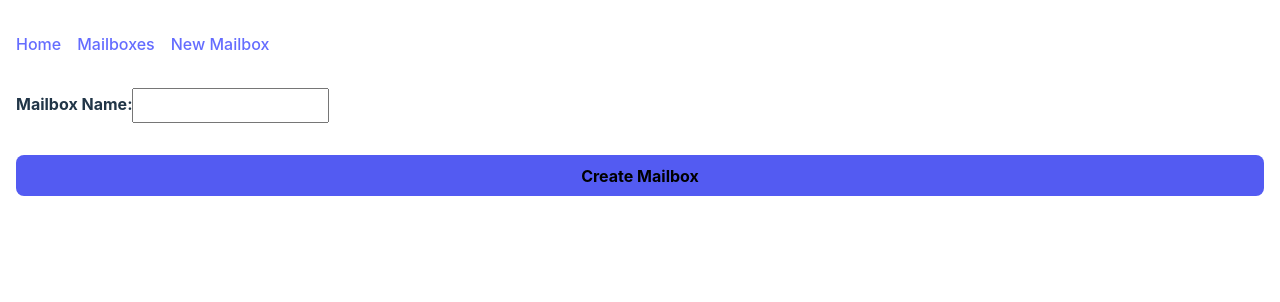
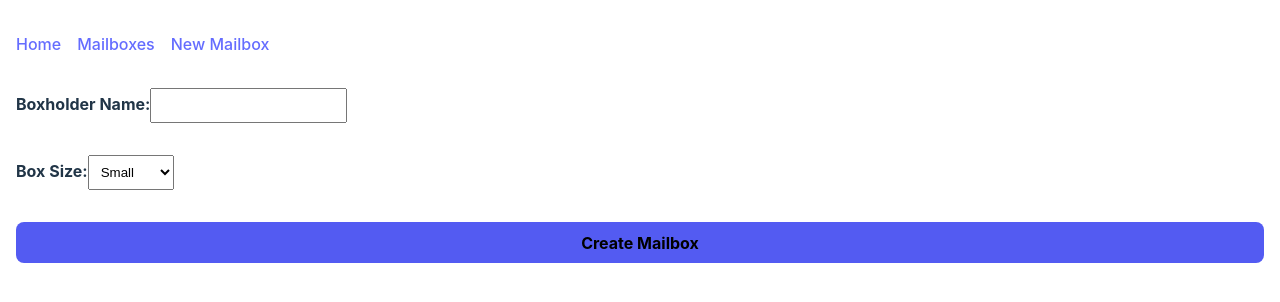
Before and after one commit to HoBeauX-VvVvV/react-router-dom-lab, a React (Vite) app: page /new-mailbox in a window 1280 px wide. Shown: the top 302 px of the page. Built offline with nearby package versions, Linux system fonts and the light colour scheme.

Commit message:
box size

```diff
--- a/src/components/MailboxForm.jsx
+++ b/src/components/MailboxForm.jsx
@@ -1,22 +1,38 @@
 import { useState } from 'react';
+import { useNavigate } from 'react-router-dom';
 
 const MailboxForm = ({ onCreateMailbox }) => {
   const [name, setName] = useState('');
+  const [boxSize, setBoxSize] = useState('Small'); // Default to 'Small'
+  const navigate = useNavigate(); // To handle redirection
 
   const handleSubmit = (e) => {
     e.preventDefault();
     if (name) {
-      onCreateMailbox({ name });
-      setName('');
+      // Create a new mailbox object and pass it to the onCreateMailbox function
+      onCreateMailbox({ name, boxSize });
+      setName(''); // Reset the form
+      setBoxSize('Small'); // Reset to default value
+      navigate('/mailboxes'); // Redirect to Mailboxes page after submission
     }
   };
 
   return (
     <form onSubmit={handleSubmit}>
       <label>
-        Mailbox Name:
+        Boxholder Name:
         <input type="text" value={name} onChange={(e) => setName(e.target.value)} />
       </label>
+
+      <label>
+        Box Size:
+        <select value={boxSize} onChange={(e) => setBoxSize(e.target.value)}>
+          <option value="Small">Small</option>
+          <option value="Medium">Medium</option>
+          <option value="Large">Large</option>
+        </select>
+      </label>
+
       <button type="submit">Create Mailbox</button>
     </form>
   );
```
